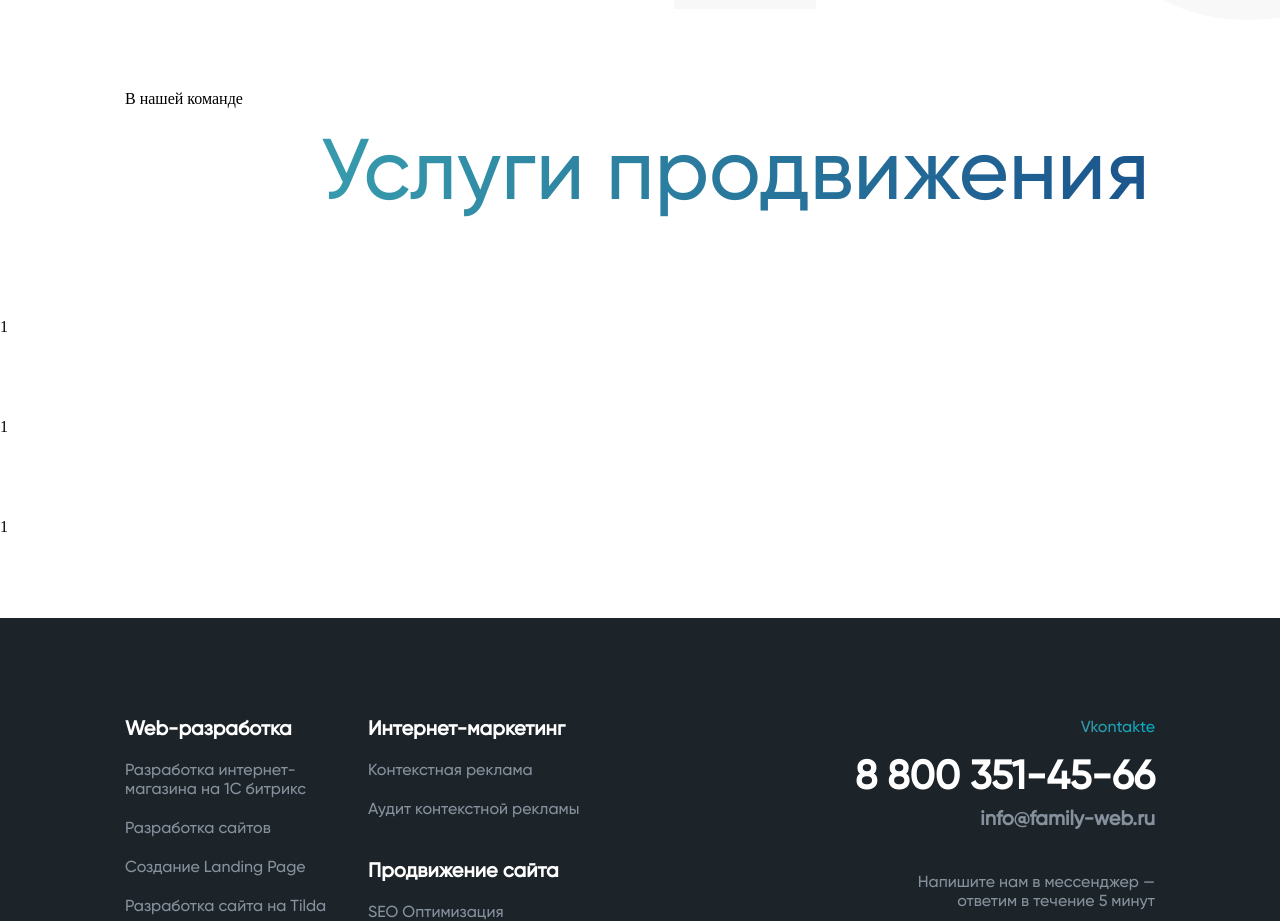
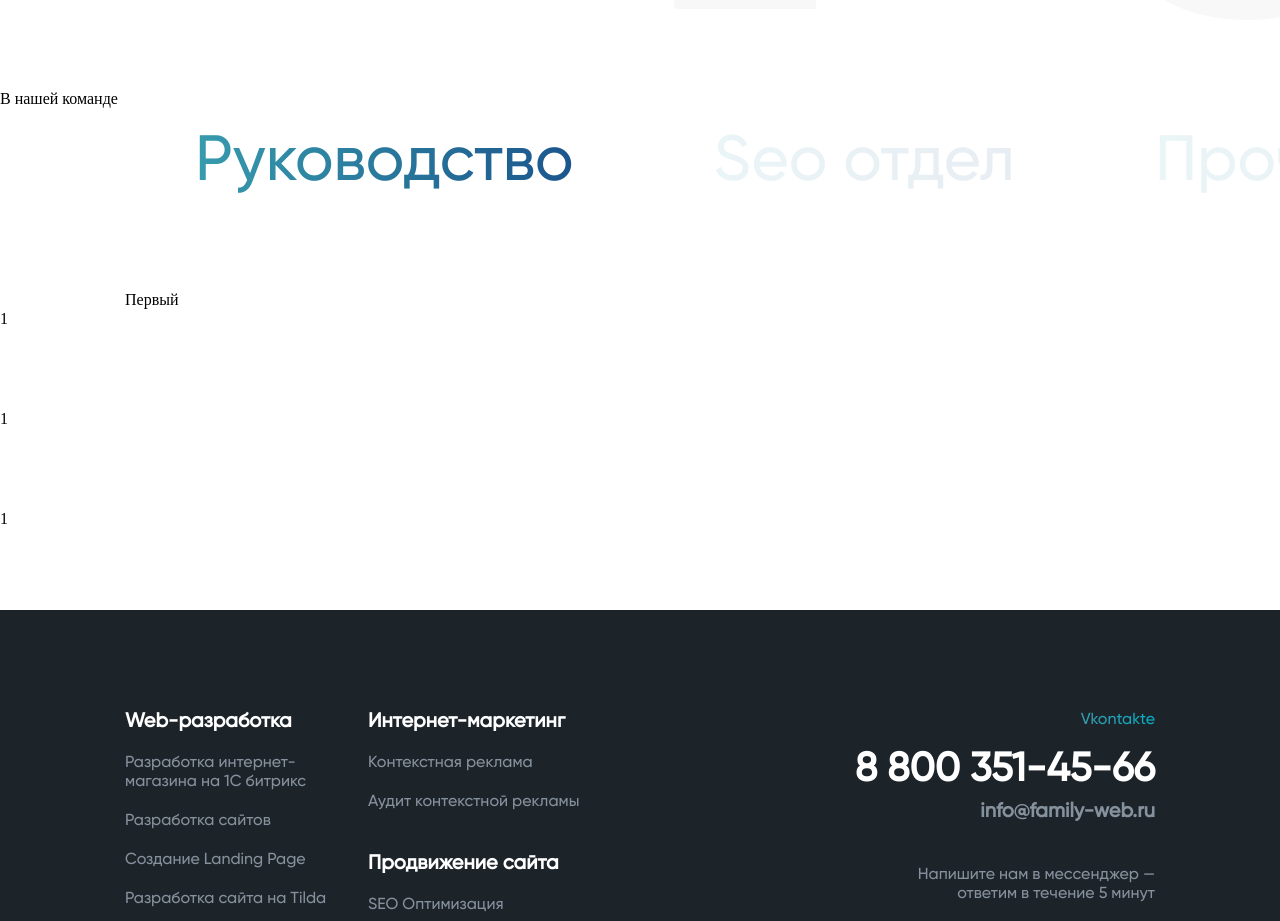
Before and after one commit to Darced43/web-famili, a Vue app: page /About in a window 1280 px wide. Shown: the part 880-1801 px from the top of the page. Built offline with nearby package versions, Linux system fonts and the light colour scheme.

Commit message:
create slider component

```diff
--- /dev/null
+++ b/src/components/About/AboutSlider.vue
@@ -0,0 +1,148 @@
+<template>
+    <div class="wrapper__service__slider" >
+        <div class="service">
+            <swiper
+                :slidesPerView="'2.5'"
+                :modules="modules"
+                class="mySwiper"
+            >
+                <swiper-slide
+                        v-for="webService in webServices"
+                        :key="webService.idKey"
+                        >
+                    <div
+                        @click="(e) => activeMenu(e)"
+                        id={{webService.id}}
+                        ref='sliderlem'
+                        class="service__info">
+                        {{ webService.massege }}
+                    </div>
+                </swiper-slide>
+            </swiper>
+        </div>
+    </div>
+</template>
+
+<script setup>
+import {onMounted, ref} from 'vue'
+import { Swiper, SwiperSlide } from 'swiper/vue';
+import 'swiper/css';
+import 'swiper/css/pagination';
+import {store} from '../../store/store.js'
+
+const props = defineProps({
+    webServices: Array,
+})
+
+const sliderlem = ref([])
+
+onMounted(() => {
+    //console.log(sliderlem.value)
+
+    const firstMenu = sliderlem.value
+    for(let i = 0; i < 1; i++){
+        firstMenu[i].classList.add('active__info')
+    }
+})
+
+function activeMenu(e){
+    sliderlem.value.forEach(item => {
+        item.classList.remove('active__info')
+    })
+    e.currentTarget.classList.add('active__info')
+    store.aboutSlider = e.currentTarget.innerHTML
+}
+</script>
+
+
+<style scoped>
+
+@media(hover:hover){
+    .service__info:hover{
+        background: linear-gradient(270deg, #1B558D 0%, #379BAD 100%);
+        background-clip: text;
+        -webkit-background-clip: text;
+        -webkit-text-fill-color: transparent;
+        transition: 1s;
+        opacity: 1;
+    }
+}
+.wrapper__service__slider{
+    margin-left: 195px;
+    overflow: hidden;
+}
+.service{
+    margin-bottom: 90px;
+}
+.service__info{
+    font-family: 'Gilroy';
+    font-size: 86px;
+    font-style: normal;
+    font-weight: 500;
+    line-height: 120%;
+    text-align: start;
+    cursor:pointer;
+    background: linear-gradient(270deg, #1B558D 0%, #379BAD 100%);
+    background-clip: text;
+    -webkit-background-clip: text;
+    -webkit-text-fill-color: transparent;
+    opacity: 0.1;
+    transition: 1s;
+}
+.active__info{
+    opacity: 1;
+    transition: 0.1s;
+    background: linear-gradient(270deg, #1B558D 0%, #379BAD 100%);
+        background-clip: text;
+        -webkit-background-clip: text;
+        -webkit-text-fill-color: transparent;
+}
+.service__working{
+    font-family: 'Gilroy';
+    font-size: 78px;
+    font-style: normal;
+    font-weight: 600;
+    line-height: 120%;
+    background: linear-gradient(97deg, #23618D 0%, #277097 100%);
+    background-clip: text;
+    -webkit-background-clip: text;
+    -webkit-text-fill-color: transparent;
+    text-align: center;
+    padding-top: 90px;
+}
+
+@media(max-width:1500px){
+    .active__info{
+        font-size: 64px;
+    }
+    .service__info{
+        font-size: 64px;
+    }
+}
+@media(max-width:1200px){
+    .wrapper__service__slider{
+        margin-left: 124px;
+    }
+}
+@media(max-width:1024px){
+    .wrapper__service__slider{
+        margin-left: 124px;
+    }
+    .service__info{
+        font-size: 48px;
+    }
+    .service__working{
+        font-size: 50px;
+    }
+}
+@media(max-width:550px){
+    .wrapper__service__slider{
+        margin-left: 60px;
+    }
+}
+@media(max-width:420px){
+    .service__info {
+        font-size: 30px;
+    }
+}
+</style>
--- a/src/components/About/AboutStaff.vue
+++ b/src/components/About/AboutStaff.vue
@@ -1,37 +1,49 @@
 <template>
-  <p>В нашей команде</p>
-  <TitleServiceSlider :webServices="webServices"/>
+    <p>В нашей команде</p>
+    <AbourSlider
+        :webServices="webServices"
+    />
+    <div class="wrapper__internal">
+        <div
+            v-if="store.aboutSlider === '' || store.aboutSlider === 'Руководство'"
+            class="service__working">
+            Первый
+        </div>
+        <div
+            class="service__working"
+            v-if="store.aboutSlider === 'Seo отдел'">
+                Второй
+        </div>
+        <div
+            class="service__working"
+            v-if="store.aboutSlider === 'Прочая челядь'">
+                Третий
+        </div>
+    </div>
 </template>
 
 <script setup>
 import {ref} from 'vue'
-import TitleServiceSlider from '../Title/TitleServiceSlider.vue'
+import AbourSlider from './AboutSlider.vue'
+import {store} from '../../store/store.js'
 
-const serviceAgl = ref()
-const serviceInternet = ref()
-const serviceWebsite = ref()
-const allService = [
-    serviceAgl, serviceInternet, serviceWebsite
-]
+const contenService = ref('Руководство')
 
 const webServices = [
     {
-        massege: 'Услуги продвижения',
+        massege: 'Руководство',
         id: "one",
-        status: 'active__info',
-        anchor: serviceAgl
+        idKey: 1
     },
     {
-        massege: 'Интернет маркетинг',
+        massege: 'Seo отдел',
         id: "two",
-        status: '',
-        anchor: serviceInternet
+        idKey: 2
     } ,
     {
-        massege: 'Создание сайтов',
+        massege: 'Прочая челядь',
         id: "three",
-        status: '',
-        anchor: serviceWebsite
+        idKey: 3
     }
 ]
 </script>
--- a/src/components/Title/TitleServiceSlider.vue
+++ /dev/null
@@ -1,109 +0,0 @@
-<template>
-      <div class="wrapper__service__slider">
-        <div class="service">
-            <swiper
-                :slidesPerView="'2.5'"
-                :modules="modules"
-                class="mySwiper"
-                >
-                <swiper-slide v-for="webService in webServices" :key="webService.id">
-                    <div
-                        @click="(e) => activeMenu(e)"
-                        :id='webService.id'
-                        :ref="webService.anchor"
-                        class="service__info"
-                        :class="webService.status">
-                        {{ webService.massege }}
-                    </div>
-                </swiper-slide>
-            </swiper>
-        </div>
-    </div>
-</template>
-
-<script setup>
-import {onMounted, ref} from "vue"
-import { Swiper, SwiperSlide } from 'swiper/vue';
-import 'swiper/css';
-import 'swiper/css/pagination';
-import { Pagination } from 'swiper/modules';
-
-const props = defineProps({
-    webServices: Array
-})
-
-const serviceAgl = ref()
-const serviceInternet = ref()
-const serviceWebsite = ref()
-
-const allService = []
-
-const allObject = document.querySelectorAll('.service__info')
-
-onMounted(() => {
-
-})
-
-
-function activeMenu(e){
-    const activeAgl = e.target
-    activeAgl.classList.add('active__info')
-
-    allObject.forEach( item => {
-            console.log(item)
-        })
-
-    //  allService.forEach( item => {
-    //     if(activeAgl === item.value){
-    //         return
-    //     } else {
-    //         item.value.classList.remove('active__info')
-    //     }
-    //  })
-    //  console.log(allService)
-    //  showContenService(activeAgl)
-}
-</script>
-
-<style>
-@media(hover:hover){
-    .service__info:hover{
-        background: linear-gradient(270deg, #1B558D 0%, #379BAD 100%);
-        background-clip: text;
-        -webkit-background-clip: text;
-        -webkit-text-fill-color: transparent;
-        transition: 1s;
-        opacity: 1;
-    }
-}
-.wrapper__service__slider{
-    margin-left: 195px;
-    overflow: hidden;
-}
-.service{
-    margin-bottom: 90px;
-}
-.service__info{
-    font-family: 'Gilroy';
-    font-size: 86px;
-    font-style: normal;
-    font-weight: 500;
-    line-height: 120%;
-    text-align: start;
-    cursor:pointer;
-    background: linear-gradient(270deg, #1B558D 0%, #379BAD 100%);
-    background-clip: text;
-    -webkit-background-clip: text;
-    -webkit-text-fill-color: transparent;
-    opacity: 0.1;
-    transition: 1s;
-}
-.active__info{
-    opacity: 1;
-    transition: 0.1s;
-    background: linear-gradient(270deg, #1B558D 0%, #379BAD 100%);
-        background-clip: text;
-        -webkit-background-clip: text;
-        -webkit-text-fill-color: transparent;
-}
-</style>
--- a/src/page/About.vue
+++ b/src/page/About.vue
@@ -12,9 +12,9 @@
             <h2>Компания «Family»</h2>
             <p class="about__description">Комплексный подход к проектам: разработка, поддержка, эффективное продвижение</p>
             <span class="about__famaly"></span>
-            <AboutStaff/>
         </div>
     </div>
+    <AboutStaff/>
 </template>
 
 <script setup>
--- /dev/null
+++ b/src/store/store.js
@@ -0,0 +1,8 @@
+import { reactive } from 'vue'
+
+export const store = reactive({
+    aboutSlider: '',
+    increment(newMessage) {
+        this.aboutSlider = newMessage
+      }
+  })
```
Also changed, not shown: src/components/Title/TitleTestVFOR.vue (deleted, +0 -15 lines).
